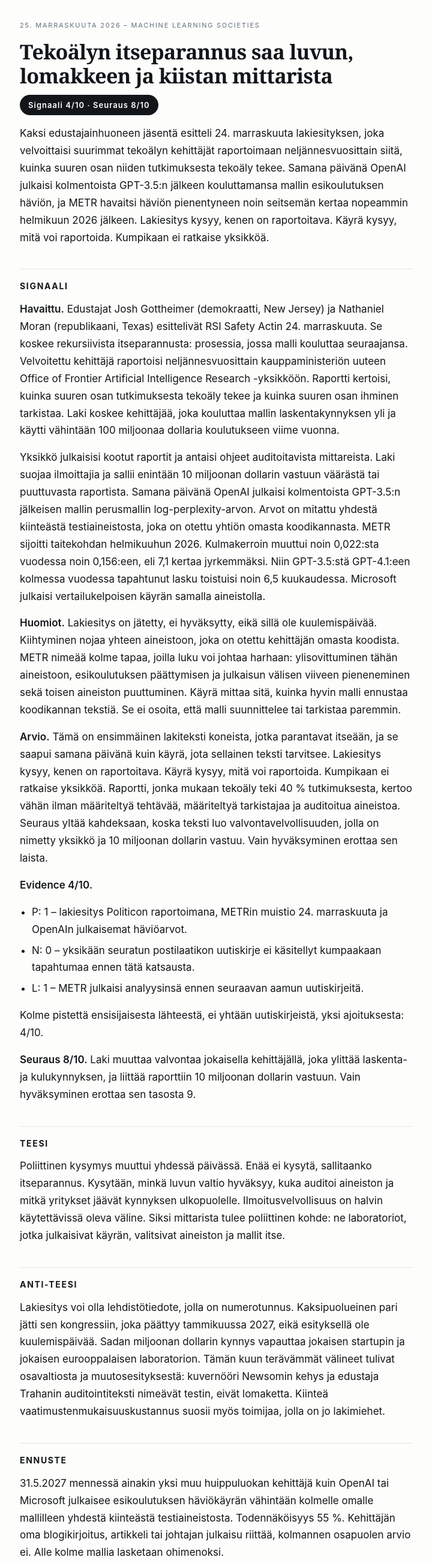
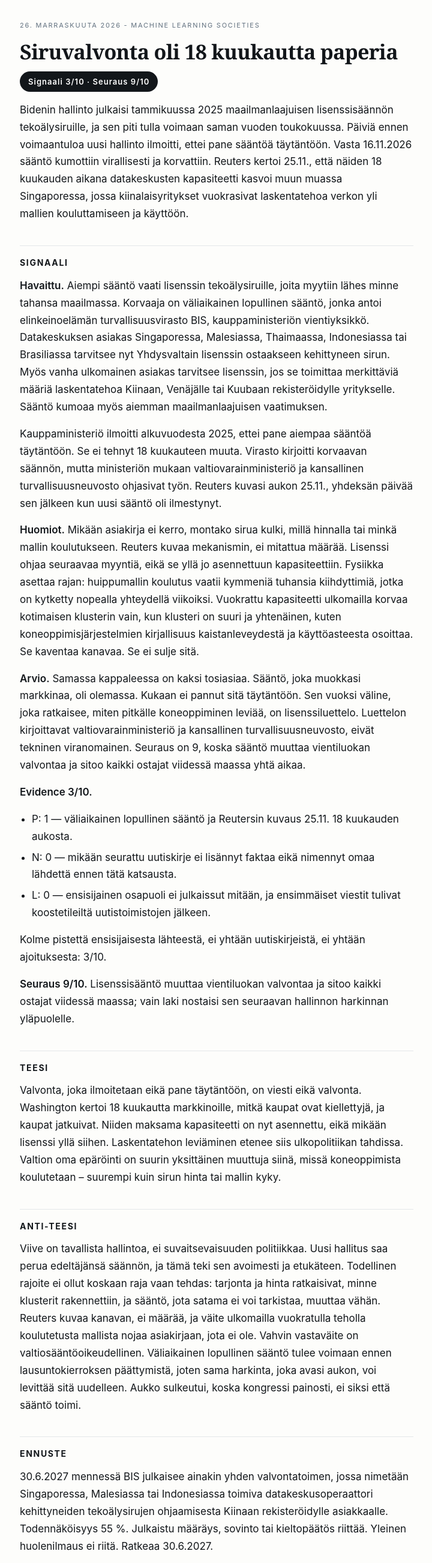
Before and after one commit to juntunen-ai/machinelearningsocieties, a plain HTML site: page briefs/latest.fi.html in a window 1280 px wide. Shown: the part 137-2742 px from the top of the page at 60% size, without its empty margins (279-999 px from the left). Drawn offline with Linux system fonts and the light colour scheme.

Commit message:
Point latest.fi.html at the 2026-11-26 brief

```diff
--- a/briefs/latest.fi.html
+++ b/briefs/latest.fi.html
@@ -3,22 +3,22 @@
 <head>
 <meta charset="utf-8">
 <meta name="viewport" content="width=device-width, initial-scale=1">
-<title>Tekoälyn itseparannus saa luvun, lomakkeen ja kiistan mittarista - Machine Learning Societies</title>
+<title>Siruvalvonta oli 18 kuukautta paperia - Machine Learning Societies</title>
 <meta property="og:type" content="article">
 <meta property="og:site_name" content="Machine Learning Societies">
 <meta property="og:locale" content="fi_FI">
-<meta property="og:title" content="Tekoälyn itseparannus saa luvun, lomakkeen ja kiistan mittarista">
-<meta property="og:description" content="Kaksi edustajainhuoneen jäsentä esitteli 24. marraskuuta lakiesityksen, joka velvoittaisi suurimmat tekoälyn kehittäjät raportoimaan neljännesvuosittain siitä, kuinka suuren osan niiden tutkimuksesta tekoäly tekee. Samana päivänä OpenAI julkaisi kolmentoista GPT-3.5:n jälkeen kouluttamansa mallin esikoulutuksen häviön, ja METR havaitsi häviön pienentyneen noin seitsemän kertaa nopeammin helmikuun 2026 jälkeen. Lakiesitys kysyy, kenen on raportoitava. Käyrä kysyy, mitä voi raportoida. Kumpikaan ei ratkaise yksikköä.">
-<meta property="og:url" content="https://machine-learning-societies.web.app/briefs/2026-11-25.fi.html">
-<meta property="og:image" content="https://machine-learning-societies.web.app/assets/cards/2026-11-25.png">
+<meta property="og:title" content="Siruvalvonta oli 18 kuukautta paperia">
+<meta property="og:description" content="Bidenin hallinnon maailmanlaajuinen lisenssisääntö tekoälysiruille oli määrä tulla voimaan toukokuussa 2025. Uusi hallinto ilmoitti päiviä ennen sitä, ettei pane sääntöä täytäntöön, ja virallisesti sääntö kumottiin ja korvattiin vasta 16.11.2026. Reuters kertoi 25.11., että aukon aikana datakeskusten kapasiteetti kasvoi muun muassa Singaporessa, jossa kiinalaisyritykset vuokrasivat laskentatehoa mallien kouluttamiseen ja käyttöön.">
+<meta property="og:url" content="https://machine-learning-societies.web.app/briefs/2026-11-26.fi.html">
+<meta property="og:image" content="https://machine-learning-societies.web.app/assets/cards/2026-11-26.png">
 <meta property="og:image:width" content="1200">
 <meta property="og:image:height" content="621">
-<meta property="og:image:alt" content="Tekoälyn itseparannus saa luvun, lomakkeen ja kiistan mittarista">
+<meta property="og:image:alt" content="Siruvalvonta oli 18 kuukautta paperia">
 <meta name="twitter:card" content="summary_large_image">
-<meta name="twitter:title" content="Tekoälyn itseparannus saa luvun, lomakkeen ja kiistan mittarista">
-<meta name="twitter:description" content="Kaksi edustajainhuoneen jäsentä esitteli 24. marraskuuta lakiesityksen, joka velvoittaisi suurimmat tekoälyn kehittäjät raportoimaan neljännesvuosittain siitä, kuinka suuren osan niiden tutkimuksesta tekoäly tekee. Samana päivänä OpenAI julkaisi kolmentoista GPT-3.5:n jälkeen kouluttamansa mallin esikoulutuksen häviön, ja METR havaitsi häviön pienentyneen noin seitsemän kertaa nopeammin helmikuun 2026 jälkeen. Lakiesitys kysyy, kenen on raportoitava. Käyrä kysyy, mitä voi raportoida. Kumpikaan ei ratkaise yksikköä.">
-<meta name="twitter:image" content="https://machine-learning-societies.web.app/assets/cards/2026-11-25.png">
-<link rel="canonical" href="https://machine-learning-societies.web.app/briefs/2026-11-25.fi.html">
+<meta name="twitter:title" content="Siruvalvonta oli 18 kuukautta paperia">
+<meta name="twitter:description" content="Bidenin hallinnon maailmanlaajuinen lisenssisääntö tekoälysiruille oli määrä tulla voimaan toukokuussa 2025. Uusi hallinto ilmoitti päiviä ennen sitä, ettei pane sääntöä täytäntöön, ja virallisesti sääntö kumottiin ja korvattiin vasta 16.11.2026. Reuters kertoi 25.11., että aukon aikana datakeskusten kapasiteetti kasvoi muun muassa Singaporessa, jossa kiinalaisyritykset vuokrasivat laskentatehoa mallien kouluttamiseen ja käyttöön.">
+<meta name="twitter:image" content="https://machine-learning-societies.web.app/assets/cards/2026-11-26.png">
+<link rel="canonical" href="https://machine-learning-societies.web.app/briefs/2026-11-26.fi.html">
 <link rel="stylesheet" href="../assets/site.css">
 </head>
 <body>
@@ -29,44 +29,44 @@
       <span class="kicker" style="margin:4px 0 0">Compiled by Harri Juntunen &amp; <a href="https://twin.so">Twin</a></span>
       <span class="toplinks"><a href="https://www.linkedin.com/in/hjuntunen">LinkedIn</a> &middot; <a href="https://x.com/hjuntunen">X</a></span>
     </div>
-    <div class="lang"><a href="2026-11-25.html">English</a><a href="#" aria-current="true">Suomi</a></div>
+    <div class="lang"><a href="2026-11-26.html">English</a><a href="#" aria-current="true">Suomi</a></div>
   </header>
   <article class="brief">
-<p class="kicker">25. marraskuuta 2026 – Machine Learning Societies</p>
-<h2>Tekoälyn itseparannus saa luvun, lomakkeen ja kiistan mittarista</h2>
-<p class="score">Signaali 4/10 · Seuraus 8/10</p>
-<p>Kaksi edustajainhuoneen jäsentä esitteli 24. marraskuuta lakiesityksen, joka velvoittaisi suurimmat tekoälyn kehittäjät raportoimaan neljännesvuosittain siitä, kuinka suuren osan niiden tutkimuksesta tekoäly tekee. Samana päivänä OpenAI julkaisi kolmentoista GPT-3.5:n jälkeen kouluttamansa mallin esikoulutuksen häviön, ja METR havaitsi häviön pienentyneen noin seitsemän kertaa nopeammin helmikuun 2026 jälkeen. Lakiesitys kysyy, kenen on raportoitava. Käyrä kysyy, mitä voi raportoida. Kumpikaan ei ratkaise yksikköä.</p>
+<p class="kicker">26. marraskuuta 2026 - Machine Learning Societies</p>
+<h2>Siruvalvonta oli 18 kuukautta paperia</h2>
+<p class="score">Signaali 3/10 · Seuraus 9/10</p>
+<p>Bidenin hallinto julkaisi tammikuussa 2025 maailmanlaajuisen lisenssisäännön tekoälysiruille, ja sen piti tulla voimaan saman vuoden toukokuussa. Päiviä ennen voimaantuloa uusi hallinto ilmoitti, ettei pane sääntöä täytäntöön. Vasta 16.11.2026 sääntö kumottiin virallisesti ja korvattiin. Reuters kertoi 25.11., että näiden 18 kuukauden aikana datakeskusten kapasiteetti kasvoi muun muassa Singaporessa, jossa kiinalaisyritykset vuokrasivat laskentatehoa verkon yli mallien kouluttamiseen ja käyttöön.</p>
 <h3>Signaali</h3>
-<p><strong>Havaittu.</strong> Edustajat Josh Gottheimer (demokraatti, New Jersey) ja Nathaniel Moran (republikaani, Texas) esittelivät RSI Safety Actin 24. marraskuuta. Se koskee rekursiivista itseparannusta: prosessia, jossa malli kouluttaa seuraajansa. Velvoitettu kehittäjä raportoisi neljännesvuosittain kauppaministeriön uuteen Office of Frontier Artificial Intelligence Research -yksikköön. Raportti kertoisi, kuinka suuren osan tutkimuksesta tekoäly tekee ja kuinka suuren osan ihminen tarkistaa. Laki koskee kehittäjää, joka kouluttaa mallin laskentakynnyksen yli ja käytti vähintään 100 miljoonaa dollaria koulutukseen viime vuonna.</p>
-<p>Yksikkö julkaisisi kootut raportit ja antaisi ohjeet auditoitavista mittareista. Laki suojaa ilmoittajia ja sallii enintään 10 miljoonan dollarin vastuun väärästä tai puuttuvasta raportista. Samana päivänä OpenAI julkaisi kolmentoista GPT-3.5:n jälkeisen mallin perusmallin log-perplexity-arvon. Arvot on mitattu yhdestä kiinteästä testiaineistosta, joka on otettu yhtiön omasta koodikannasta. METR sijoitti taitekohdan helmikuuhun 2026. Kulmakerroin muuttui noin 0,022:sta vuodessa noin 0,156:een, eli 7,1 kertaa jyrkemmäksi. Niin GPT-3.5:stä GPT-4.1:een kolmessa vuodessa tapahtunut lasku toistuisi noin 6,5 kuukaudessa. Microsoft julkaisi vertailukelpoisen käyrän samalla aineistolla.</p>
-<p><strong>Huomiot.</strong> Lakiesitys on jätetty, ei hyväksytty, eikä sillä ole kuulemispäivää. Kiihtyminen nojaa yhteen aineistoon, joka on otettu kehittäjän omasta koodista. METR nimeää kolme tapaa, joilla luku voi johtaa harhaan: ylisovittuminen tähän aineistoon, esikoulutuksen päättymisen ja julkaisun välisen viiveen pieneneminen sekä toisen aineiston puuttuminen. Käyrä mittaa sitä, kuinka hyvin malli ennustaa koodikannan tekstiä. Se ei osoita, että malli suunnittelee tai tarkistaa paremmin.</p>
-<p><strong>Arvio.</strong> Tämä on ensimmäinen lakiteksti koneista, jotka parantavat itseään, ja se saapui samana päivänä kuin käyrä, jota sellainen teksti tarvitsee. Lakiesitys kysyy, kenen on raportoitava. Käyrä kysyy, mitä voi raportoida. Kumpikaan ei ratkaise yksikköä. Raportti, jonka mukaan tekoäly teki 40 % tutkimuksesta, kertoo vähän ilman määriteltyä tehtävää, määriteltyä tarkistajaa ja auditoitua aineistoa. Seuraus yltää kahdeksaan, koska teksti luo valvontavelvollisuuden, jolla on nimetty yksikkö ja 10 miljoonan dollarin vastuu. Vain hyväksyminen erottaa sen laista.</p>
-<p><strong>Evidence 4/10.</strong></p>
+<p><strong>Havaittu.</strong> Aiempi sääntö vaati lisenssin tekoälysiruille, joita myytiin lähes minne tahansa maailmassa. Korvaaja on väliaikainen lopullinen sääntö, jonka antoi elinkeinoelämän turvallisuusvirasto BIS, kauppaministeriön vientiyksikkö. Datakeskuksen asiakas Singaporessa, Malesiassa, Thaimaassa, Indonesiassa tai Brasiliassa tarvitsee nyt Yhdysvaltain lisenssin ostaakseen kehittyneen sirun. Myös vanha ulkomainen asiakas tarvitsee lisenssin, jos se toimittaa merkittäviä määriä laskentatehoa Kiinaan, Venäjälle tai Kuubaan rekisteröidylle yritykselle. Sääntö kumoaa myös aiemman maailmanlaajuisen vaatimuksen.</p>
+<p>Kauppaministeriö ilmoitti alkuvuodesta 2025, ettei pane aiempaa sääntöä täytäntöön. Se ei tehnyt 18 kuukauteen muuta. Virasto kirjoitti korvaavan säännön, mutta ministeriön mukaan valtiovarainministeriö ja kansallinen turvallisuusneuvosto ohjasivat työn. Reuters kuvasi aukon 25.11., yhdeksän päivää sen jälkeen kun uusi sääntö oli ilmestynyt.</p>
+<p><strong>Huomiot.</strong> Mikään asiakirja ei kerro, montako sirua kulki, millä hinnalla tai minkä mallin koulutukseen. Reuters kuvaa mekanismin, ei mitattua määrää. Lisenssi ohjaa seuraavaa myyntiä, eikä se yllä jo asennettuun kapasiteettiin. Fysiikka asettaa rajan: huippumallin koulutus vaatii kymmeniä tuhansia kiihdyttimiä, jotka on kytketty nopealla yhteydellä viikoiksi. Vuokrattu kapasiteetti ulkomailla korvaa kotimaisen klusterin vain, kun klusteri on suuri ja yhtenäinen, kuten koneoppimisjärjestelmien kirjallisuus kaistanleveydestä ja käyttöasteesta osoittaa. Se kaventaa kanavaa. Se ei sulje sitä.</p>
+<p><strong>Arvio.</strong> Samassa kappaleessa on kaksi tosiasiaa. Sääntö, joka muokkasi markkinaa, oli olemassa. Kukaan ei pannut sitä täytäntöön. Sen vuoksi väline, joka ratkaisee, miten pitkälle koneoppiminen leviää, on lisenssiluettelo. Luettelon kirjoittavat valtiovarainministeriö ja kansallinen turvallisuusneuvosto, eivät tekninen viranomainen. Seuraus on 9, koska sääntö muuttaa vientiluokan valvontaa ja sitoo kaikki ostajat viidessä maassa yhtä aikaa.</p>
+<p><strong>Evidence 3/10.</strong></p>
 <ul>
-<li>P: 1 – lakiesitys Politicon raportoimana, METRin muistio 24. marraskuuta ja OpenAIn julkaisemat häviöarvot.</li>
-<li>N: 0 – yksikään seuratun postilaatikon uutiskirje ei käsitellyt kumpaakaan tapahtumaa ennen tätä katsausta.</li>
-<li>L: 1 – METR julkaisi analyysinsä ennen seuraavan aamun uutiskirjeitä.</li>
+<li>P: 1 — väliaikainen lopullinen sääntö ja Reutersin kuvaus 25.11. 18 kuukauden aukosta.</li>
+<li>N: 0 — mikään seurattu uutiskirje ei lisännyt faktaa eikä nimennyt omaa lähdettä ennen tätä katsausta.</li>
+<li>L: 0 — ensisijainen osapuoli ei julkaissut mitään, ja ensimmäiset viestit tulivat koostetileiltä uutistoimistojen jälkeen.</li>
 </ul>
-<p>Kolme pistettä ensisijaisesta lähteestä, ei yhtään uutiskirjeistä, yksi ajoituksesta: 4/10.</p>
-<p><strong>Seuraus 8/10.</strong> Laki muuttaa valvontaa jokaisella kehittäjällä, joka ylittää laskenta- ja kulukynnyksen, ja liittää raporttiin 10 miljoonan dollarin vastuun. Vain hyväksyminen erottaa sen tasosta 9.</p>
+<p>Kolme pistettä ensisijaisesta lähteestä, ei yhtään uutiskirjeistä, ei yhtään ajoituksesta: 3/10.</p>
+<p><strong>Seuraus 9/10.</strong> Lisenssisääntö muuttaa vientiluokan valvontaa ja sitoo kaikki ostajat viidessä maassa; vain laki nostaisi sen seuraavan hallinnon harkinnan yläpuolelle.</p>
 <h3>Teesi</h3>
-<p>Poliittinen kysymys muuttui yhdessä päivässä. Enää ei kysytä, sallitaanko itseparannus. Kysytään, minkä luvun valtio hyväksyy, kuka auditoi aineiston ja mitkä yritykset jäävät kynnyksen ulkopuolelle. Ilmoitusvelvollisuus on halvin käytettävissä oleva väline. Siksi mittarista tulee poliittinen kohde: ne laboratoriot, jotka julkaisivat käyrän, valitsivat aineiston ja mallit itse.</p>
+<p>Valvonta, joka ilmoitetaan eikä pane täytäntöön, on viesti eikä valvonta. Washington kertoi 18 kuukautta markkinoille, mitkä kaupat ovat kiellettyjä, ja kaupat jatkuivat. Niiden maksama kapasiteetti on nyt asennettu, eikä mikään lisenssi yllä siihen. Laskentatehon leviäminen etenee siis ulkopolitiikan tahdissa. Valtion oma epäröinti on suurin yksittäinen muuttuja siinä, missä koneoppimista koulutetaan – suurempi kuin sirun hinta tai mallin kyky.</p>
 <h3>Anti-teesi</h3>
-<p>Lakiesitys voi olla lehdistötiedote, jolla on numerotunnus. Kaksipuolueinen pari jätti sen kongressiin, joka päättyy tammikuussa 2027, eikä esityksellä ole kuulemispäivää. Sadan miljoonan dollarin kynnys vapauttaa jokaisen startupin ja jokaisen eurooppalaisen laboratorion. Tämän kuun terävämmät välineet tulivat osavaltiosta ja muutosesityksestä: kuvernööri Newsomin kehys ja edustaja Trahanin auditointiteksti nimeävät testin, eivät lomaketta. Kiinteä vaatimustenmukaisuuskustannus suosii myös toimijaa, jolla on jo lakimiehet.</p>
+<p>Viive on tavallista hallintoa, ei suvaitsevaisuuden politiikkaa. Uusi hallitus saa perua edeltäjänsä säännön, ja tämä teki sen avoimesti ja etukäteen. Todellinen rajoite ei ollut koskaan raja vaan tehdas: tarjonta ja hinta ratkaisivat, minne klusterit rakennettiin, ja sääntö, jota satama ei voi tarkistaa, muuttaa vähän. Reuters kuvaa kanavan, ei määrää, ja väite ulkomailla vuokratulla teholla koulutetusta mallista nojaa asiakirjaan, jota ei ole. Vahvin vastaväite on valtiosääntöoikeudellinen. Väliaikainen lopullinen sääntö tulee voimaan ennen lausuntokierroksen päättymistä, joten sama harkinta, joka avasi aukon, voi levittää sitä uudelleen. Aukko sulkeutui, koska kongressi painosti, ei siksi että sääntö toimi.</p>
 <h3>Ennuste</h3>
-<p>31.5.2027 mennessä ainakin yksi muu huippuluokan kehittäjä kuin OpenAI tai Microsoft julkaisee esikoulutuksen häviökäyrän vähintään kolmelle omalle mallilleen yhdestä kiinteästä testiaineistosta. Todennäköisyys 55 %. Kehittäjän oma blogikirjoitus, artikkeli tai johtajan julkaisu riittää, kolmannen osapuolen arvio ei. Alle kolme mallia lasketaan ohimenoksi.</p>
+<p>30.6.2027 mennessä BIS julkaisee ainakin yhden valvontatoimen, jossa nimetään Singaporessa, Malesiassa tai Indonesiassa toimiva datakeskusoperaattori kehittyneiden tekoälysirujen ohjaamisesta Kiinaan rekisteröidylle asiakkaalle. Todennäköisyys 55 %. Julkaistu määräys, sovinto tai kieltopäätös riittää. Yleinen huolenilmaus ei riitä. Ratkeaa 30.6.2027.</p>
 <h3>Poliittiset vaikutukset</h3>
-<p><strong>1–2 vuotta.</strong> Väline on RSI Safety Actin neljännesvuosiraportointivelvollisuus. Toimija on se edustajainhuoneen valiokunta, joka saa tekstin, ja sen on järjestettävä kuuleminen tai käsittely ennen tammikuuta 2027. Havaittava asia on julkaistu kuulemiskutsu, käsittely tai uuden yksikön nimitetty johtaja.</p>
-<p><strong>3–4 vuotta.</strong> Tarvittava väline on laki, joka nimeää mittarin ja aineiston, ei vain velvollisuutta raportoida. Toimija on senaatin kauppa- ja tiedevaliokunta, jonka on kirjoitettava rinnakkainen teksti. Havaittava asia on hyväksytty lauseke, joka vaatii kolmannen osapuolen testiaineiston, tai hankintasääntö, joka tekee ilmoituksesta liittovaltion sopimuksen ehdon.</p>
-<p><strong>Markkinatesti: sekava, ja yritysmyönteinen vaikutus on vallitseva.</strong> Väline on neljännesvuosiraportti uuteen yksikköön, ja toimijat ovat kaksi esittäjää sekä kauppaministeriö. Kynnys vetää rajan kokoluokkaan, ja mittarisäännöt kirjoitetaan standardikeskuksessa, jossa toimialan johtavat yritykset jo neuvovat.</p>
+<p><strong>1–2 vuotta.</strong> Väline on väliaikaisen lopullisen säännön lisenssiehto. Toimija on BIS, jonka on suljettava lausuntokierros ja julkaistava lopullinen sääntö. Havaittava asia on lopullinen sääntö, joka pitää viisi kohdemaata, sekä julkaistu luku myönnetyistä ja evätyistä lisensseistä.</p>
+<p><strong>3–4 vuotta.</strong> Tarvittava väline on laki, joka antaa lisenssijärjestelmälle raportointivelvon ja seuraamusasteikon, koska sääntö voidaan perua yhtä nopeasti kuin se annettiin. Toimija on senaatin pankkivaliokunta, jolla on vientihallinto. Havaittava asia on hyväksytty pykälä, joka vaatii vuosittaisen julkisen luvun lisensseistä kohdemaittain.</p>
+<p><strong>Markkinatesti: pro-business, ja incumbentien suoja on hallitseva.</strong> Väline on lisenssivaatimus datakeskusostajille viidessä maassa, ja sen kirjoittaa kauppaministeriön kautta valtiovarainministeriö ja kansallinen turvallisuusneuvosto. Ostaja, jolla on lakimies ja vaatimustenmukaisuuskansio, voittaa, ja uusi tulija lisensoidussa kohdemaassa odottaa jonossa, johon incumbent ei liity.</p>
 <h3>Mitä seurata</h3>
 <ul>
-<li>Järjestääkö edustajainhuoneen valiokunta kuulemisen tai käsittelyn RSI Safety Actista ennen tammikuuta 2027.</li>
-<li>Julkaiseeko toinen laboratorio häviökäyrän aineistosta, joka ei ole sen oma.</li>
-<li>Nimeääkö standardikeskuksen ohje esikoulutuksen häviön lainkaan.</li>
-<li>Anthropicin ensimmäistä tulosjulkistusta koskeva ennuste ratkeaa 17.2.2027.</li>
+<li>Pitääkö lopullinen sääntö viisi kohdemaata vai lisääkö se Arabiemiirikunnat.</li>
+<li>Julkaiseeko BIS ensimmäisen lisenssin epäämisen yleisen lausunnon sijaan.</li>
+<li>Nimeääkö jokin kiinalainen laboratorio datakeskuksen, jossa sen viimeisin malli koulutettiin.</li>
+<li>Anthropicin ensimmäistä tulospäivää koskeva ennuste ratkeaa 17.2.2027.</li>
 </ul>
-<p class="method">Miten Signaali lasketaan. Evidence E = 3P + N + L, enintään kymmenen. P on 1, kun ensisijainen lähde on olemassa, ja se on kolmen pisteen arvoinen. N laskee erilliset uutiskirjelähettäjät, jotka lisäävät tosiasian tai nimeävät oman lähteensä, enintään kuusi. L on 1, kun ensisijainen osapuoli tai tason 1 tili julkaisi ennen uutiskirjeitä. Seuraus C on 1–10: 1 yhden tiimin koe, 2 yhden toimittajan tuote, 3 yksi työnkulku yhdessä organisaatiossa, 4 sama työnkulku useassa organisaatiossa, 5 toimialalla omaksuttu työnkulku, 6 toimialan työnkulku ja nimetty budjettirivi, 7 hankintasääntö tai standardi muuttuu, 8 osto- tai budjettisääntö muuttuu usealla toimialalla, 9 laki, vastuu tai valvonta muuttuu, 10 markkinarakenne muuttuu.</p>
+<p class="method">Miten Signaali lasketaan. Evidence E = 3P + N + L, enintään kymmenen. P on 1, kun lähteestä on ensisijainen asiakirja, ja se on kolme pistettä. N laskee eri uutiskirjelähettäjät, jotka lisäävät faktan tai nimeävät oman lähteen, enintään kuusi. L on 1, kun ensisijainen osapuoli tai tason 1 tili julkaisi ennen uutiskirjeitä. Seuraus C on 1–10: 1 yhden tiimin koe, 2 yhden toimittajan tuote, 3 yksi työnkulku yhdessä organisaatiossa, 4 sama työnkulku useassa organisaatiossa, 5 toimialan laajuisesti käyttöön otettu työnkulku, 6 toimialan työnkulku ja nimetty budjettirivi, 7 hankintasääntö tai standardi muuttuu, 8 osto- tai budjettisääntö muuttuu usealla toimialalla, 9 laki, vastuu tai valvonta muuttuu, 10 markkinarakenne muuttuu.</p>
 <p class="kicker" style="margin-top:40px">Compiled by Harri Juntunen &amp; <a href="https://twin.so">Twin</a></p>
   </article>
   <footer><a href="https://github.com/juntunen-ai/Twin">source</a> &middot; <a href="https://www.linkedin.com/in/hjuntunen">LinkedIn</a> &middot; <a href="https://x.com/hjuntunen">X</a></footer>
```
